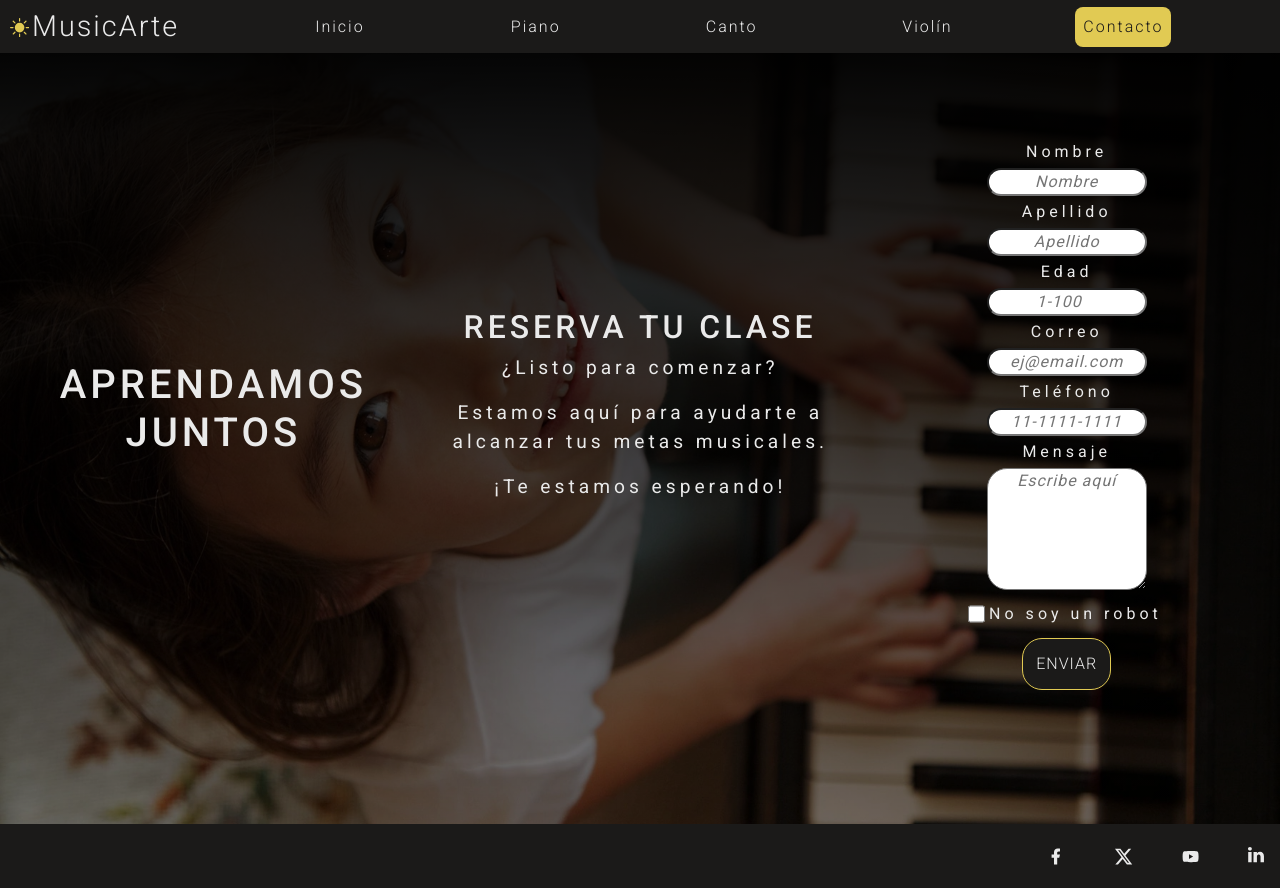
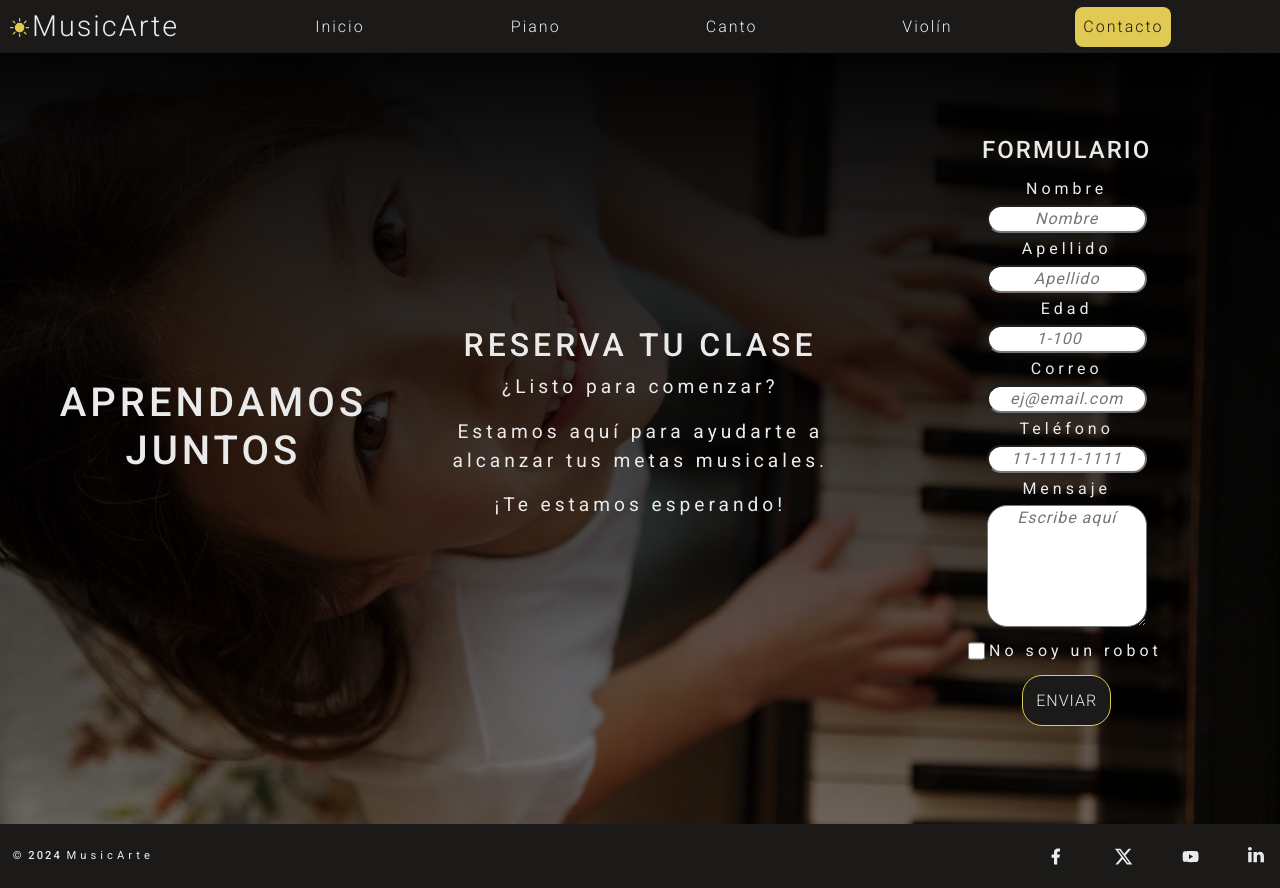
Before and after one commit to tomasjrl/tomasjrl-Coderhouse-Comision61900, a website: page pages/contacto.html in a window 1280 px wide. Drawn offline with nearby package versions, Linux system fonts and the light colour scheme.

Commit message:
h3 formulario agregado

```diff
--- a/pages/contacto.html
+++ b/pages/contacto.html
@@ -89,6 +89,7 @@
 
       <!-- SECCION 3 -->
       <div class="section3 fade-in">
+        <h3>Formulario</h3>
         <form action="/enviar.php" method="POST">
           <label for="name">Nombre</label>
           <input
@@ -167,7 +168,7 @@
 
   <!-- FOOTER -->
   <footer>
-    <p id="copyright">&copy; 2024 <strong>MusicArte</strong></p>
+    <h4 id="copyright">&copy; 2024 <strong>MusicArte</strong></h4>
     <div id="redes">
       <ul>
         <li>
```
